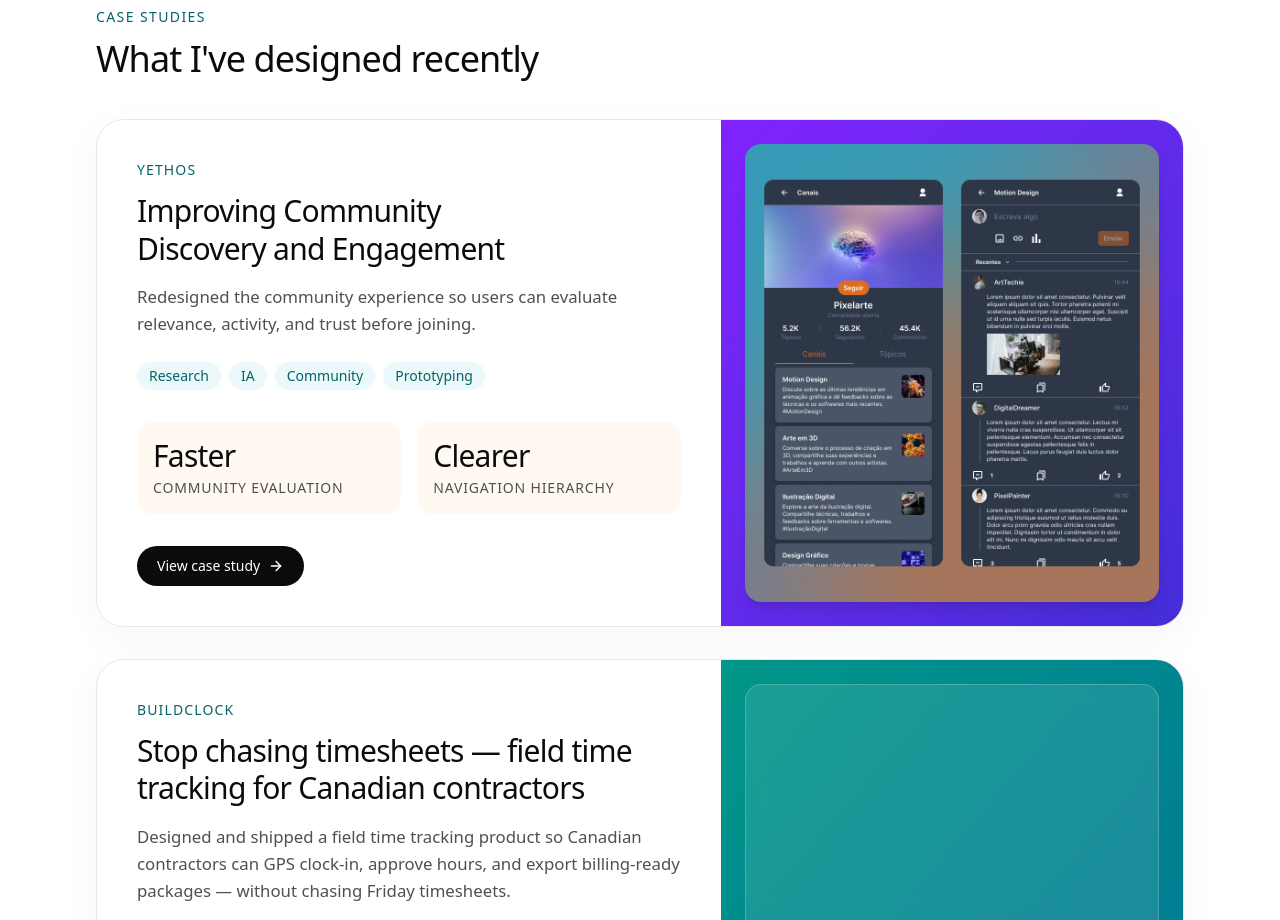
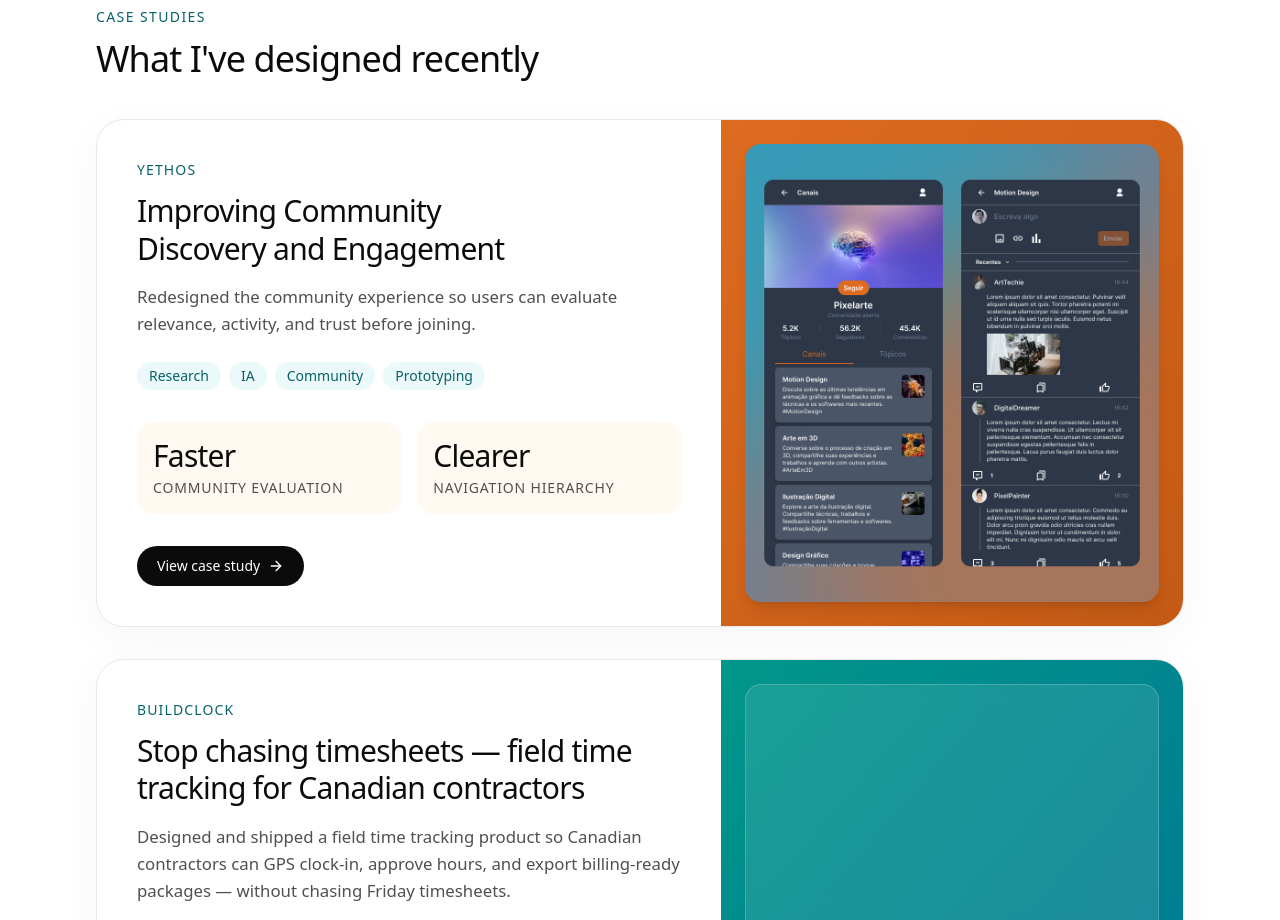
Before and after one commit to PedroMauri/pedro-portfolio, a React (Vite) app: page / in a window 1280 px wide. Shown: the part 1060-1980 px from the top of the page. Built offline with nearby package versions, Linux system fonts and the light colour scheme; a web font is replaced by a local one.

Commit message:
Change Yethos case card accent to orange DD6B20.
Co-authored-by: Cursor <cursoragent@cursor.com>

```diff
--- a/src/content/cases.ts
+++ b/src/content/cases.ts
@@ -110,7 +110,7 @@ export const cases: CaseStudy[] = [
       "Redesigned the community experience so users can evaluate relevance, activity, and trust before joining.",
     heroLine:
       "Clarity, activity signals, and conversation-first layout to answer one question: is this community worth joining?",
-    accent: "from-violet-600 to-indigo-700",
+    accent: "from-[#DD6B20] to-[#C45A14]",
     previewVariant: "community",
     thumbnail: "/cases/yethos/hifi-channels.png",
     featured: true,
```
